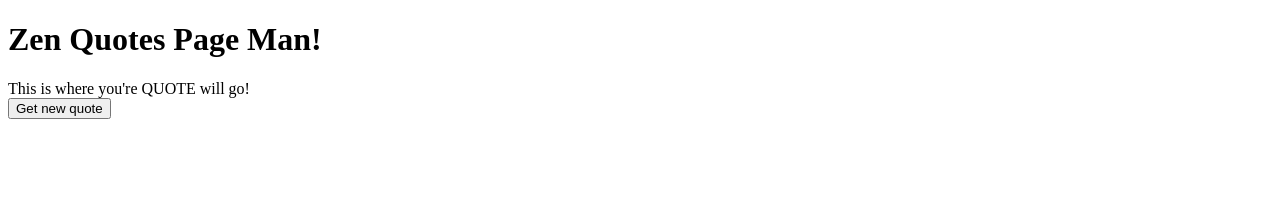
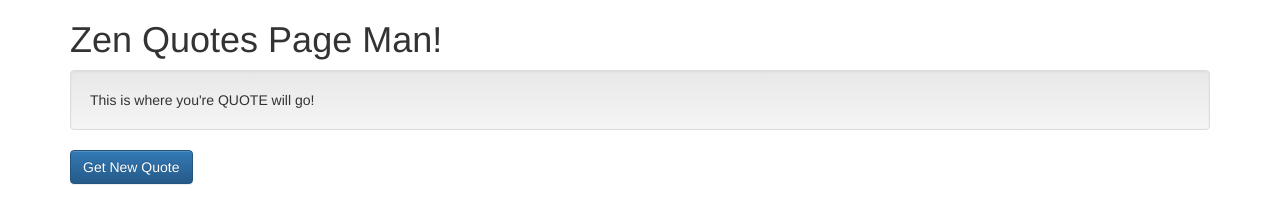
Before and after one commit to jbcruz0209/ZenQuotes2, a plain HTML site: page index.html in a window 1280 px wide. Drawn offline with nearby package versions, Linux system fonts and the light colour scheme.

Commit message:
added layout

```diff
--- a/index.html
+++ b/index.html
@@ -3,13 +3,24 @@
 <head>
 	<meta charset="UTF-8">
 	<title>Zen Quotes New Edition</title>
+
+<!-- Latest compiled and minified CSS -->
+<link rel="stylesheet" href="https://maxcdn.bootstrapcdn.com/bootstrap/3.2.0/css/bootstrap.min.css">
+
+<!-- Optional theme -->
+<link rel="stylesheet" href="https://maxcdn.bootstrapcdn.com/bootstrap/3.2.0/css/bootstrap-theme.min.css">
+
+<!-- Latest compiled and minified JavaScript -->
+<script src="https://maxcdn.bootstrapcdn.com/bootstrap/3.2.0/js/bootstrap.min.js"></script>
+
 </head>
-<body>
+
+<body class="container">
 
 	<h1>Zen Quotes Page Man!</h1>
-		<div>
+		<div class="js-quote well">
 			This is where you're QUOTE will go!
 		</div>
-		<button>Get new quote</button>
+		<button class="new-quote btn btn-primary">Get New Quote</button>
 </body>
 </html>
```
